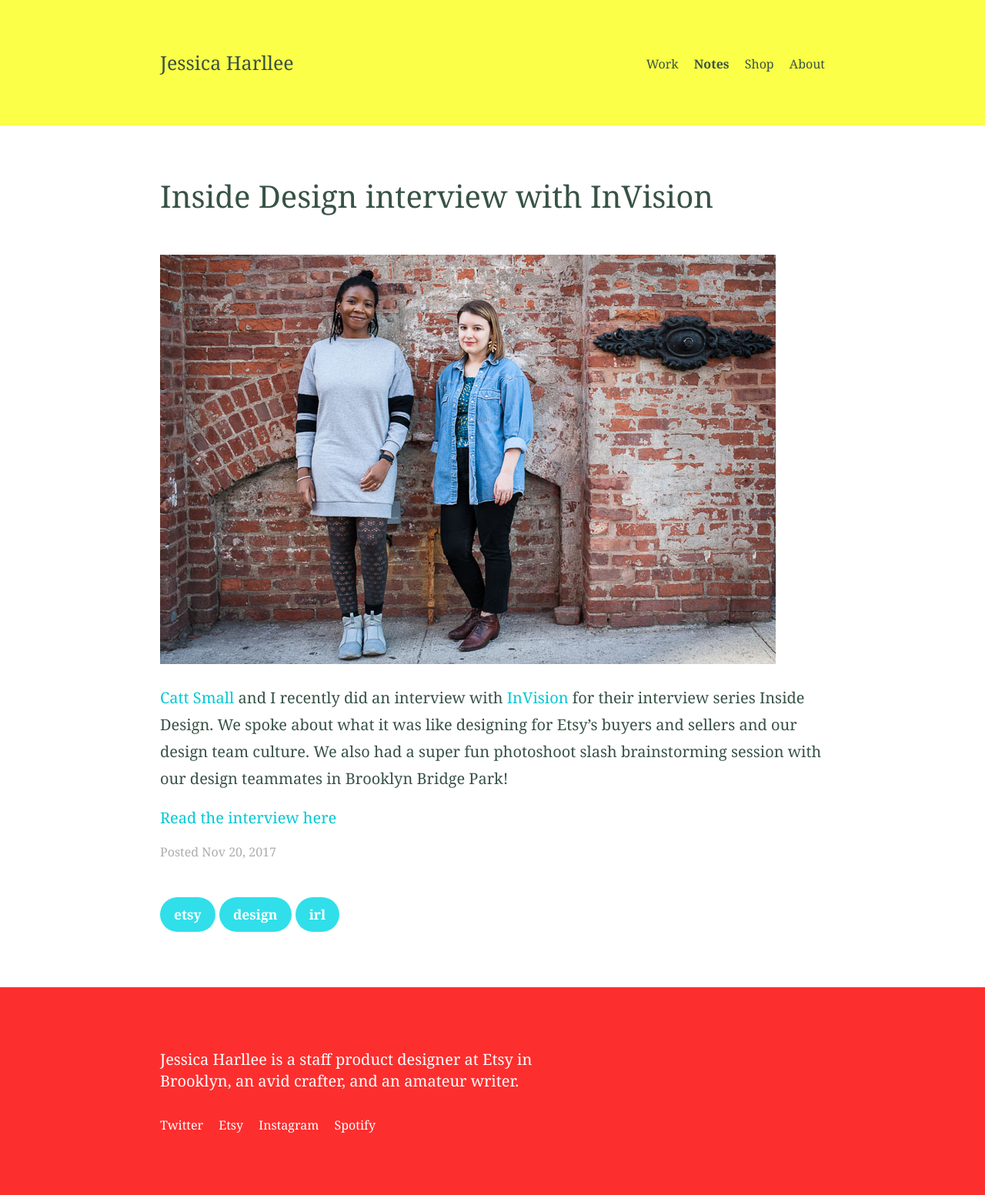
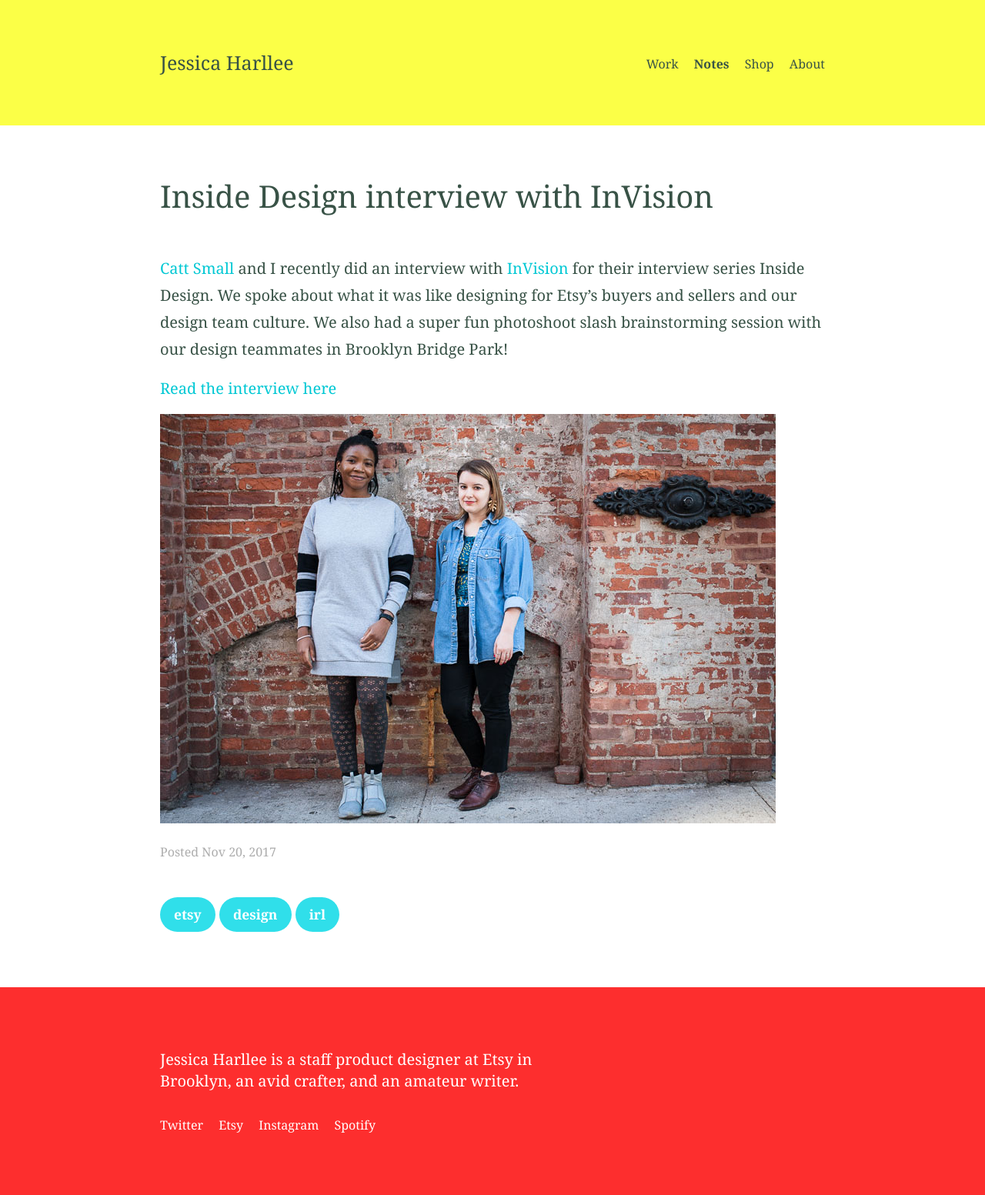
Before and after one commit to harllee/jessicaharllee.com, a Jekyll site: the page built from _posts/2017-11-20-inside-design-interview-with-invision.markdown, in a window 1280 px wide. Shown: the whole page at 77% size. Built offline with Jekyll 4.4.1, drawn with Linux system fonts in a browser that asks for light colours.

Commit message:
Updated Inside Design Interview With Invision

```diff
--- a/_posts/2017-11-20-inside-design-interview-with-invision.markdown
+++ b/_posts/2017-11-20-inside-design-interview-with-invision.markdown
@@ -7,8 +7,8 @@ tags:
 - irl
 ---
 
-![etsy-32.jpg](/uploads/etsy-32.jpg)
-
 [Catt Small](http://cattsmall.com) and I recently did an interview with [InVision](https://www.invisionapp.com/blog) for their interview series Inside Design. We spoke about what it was like designing for Etsy's buyers and sellers and our design team culture. We also had a super fun photoshoot slash brainstorming session with our design teammates in Brooklyn Bridge Park!
 
 [Read the interview here](https://www.invisionapp.com/blog/inside-design-etsy/)
+
+![etsy-32.jpg](/uploads/etsy-32.jpg)
```
